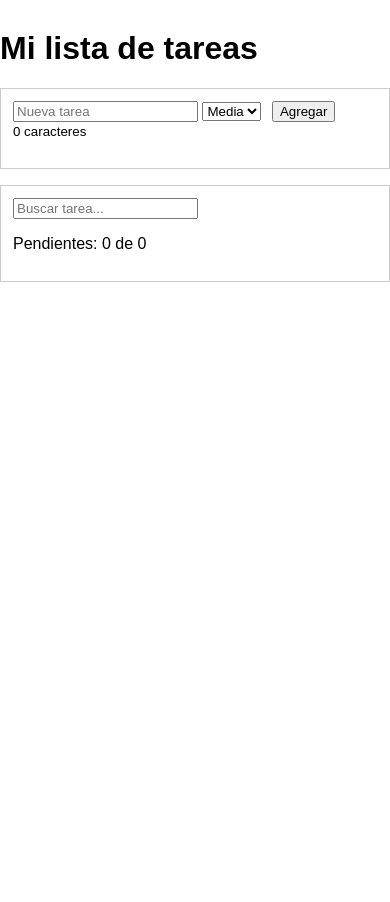
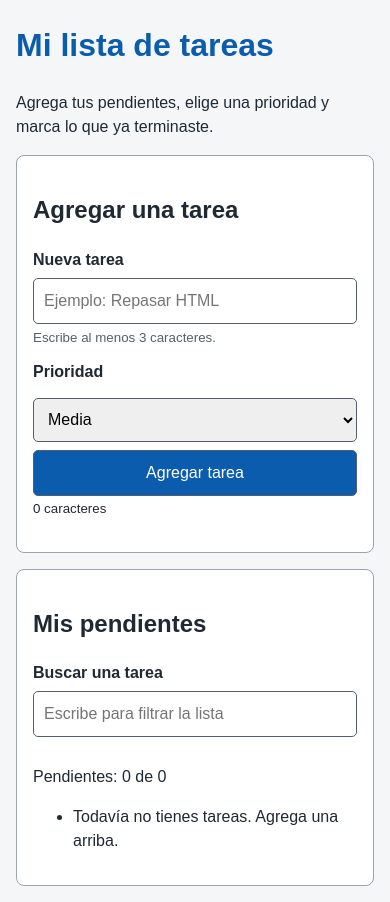
Before and after one commit to davidramosf-png/lab08-dom, a plain HTML site: page tarea/index.html in a window 390 px wide. Before the commit the page ends 844 px from the top, so only its background shows below. Drawn offline with Linux system fonts and the light colour scheme.

Commit message:
Rediseña lista de tareas con mejoras UX UI

```diff
--- a/tarea/app.js
+++ b/tarea/app.js
@@ -42,29 +42,56 @@ const resumen = document.querySelector("#resumen");
 function mostrar() {
   const filtro = buscador.value.toLowerCase();
   ul.textContent = "";
-  lista.items.forEach((t) => {
-    if (!t.texto.toLowerCase().includes(filtro)) return;
+  const tareasVisibles = lista.items.filter((t) => t.texto.toLowerCase().includes(filtro));
+
+  tareasVisibles.forEach((t) => {
     const li = document.createElement("li");
     li.textContent = t.descripcion();
     if (t.hecha) li.classList.add("hecha");
 
     const btnMarcar = document.createElement("button");
-    btnMarcar.textContent = t.hecha ? "Desmarcar" : "Marcar";
-    btnMarcar.addEventListener("click", () => { t.alternar(); mostrar(); });
+    btnMarcar.textContent = t.hecha ? "Reabrir" : "Completar";
+    btnMarcar.classList.add("secundario");
+    btnMarcar.setAttribute("aria-label", (t.hecha ? "Reabrir: " : "Completar: ") + t.texto);
+    btnMarcar.addEventListener("click", () => {
+      t.alternar();
+      mensaje.textContent = t.hecha ? "Tarea completada." : "Tarea reabierta.";
+      mostrar();
+    });
 
     const btnBorrar = document.createElement("button");
-    btnBorrar.textContent = "Borrar";
-    btnBorrar.addEventListener("click", () => { lista.eliminar(t); mostrar(); });
+    btnBorrar.textContent = "Eliminar";
+    btnBorrar.classList.add("secundario");
+    btnBorrar.setAttribute("aria-label", "Eliminar: " + t.texto);
+    btnBorrar.addEventListener("click", () => {
+      const confirmar = window.confirm("¿Quieres eliminar la tarea «" + t.texto + "»?");
+      if (confirmar) {
+        lista.eliminar(t);
+        mensaje.textContent = "Tarea eliminada.";
+        mostrar();
+      }
+    });
 
     li.appendChild(btnMarcar);
     li.appendChild(btnBorrar);
     ul.appendChild(li);
   });
+
+  if (tareasVisibles.length === 0) {
+    const liVacio = document.createElement("li");
+    liVacio.textContent = lista.items.length === 0 ? "Todavía no tienes tareas. Agrega una arriba." : "No se encontraron tareas.";
+    ul.appendChild(liVacio);
+  }
+
   resumen.textContent = "Pendientes: " + lista.pendientes() + " de " + lista.items.length;
 }
 
 texto.addEventListener("input", () => {
   contadorLetras.textContent = texto.value.length + " caracteres";
+  if (texto.value.trim().length >= 3) {
+    mensaje.textContent = "";
+    mensaje.classList.remove("error");
+  }
 });
 
 buscador.addEventListener("input", mostrar);
@@ -73,16 +100,19 @@ formTarea.addEventListener("submit", (evento) => {
   evento.preventDefault();
   const valor = texto.value.trim();
   if (valor.length < 3) {
-    mensaje.textContent = "La tarea debe tener al menos 3 caracteres";
+    mensaje.textContent = "La tarea debe tener al menos 3 caracteres.";
     mensaje.classList.add("error");
+    texto.focus();
     return;
   }
+
   lista.agregar(new Tarea(valor, prioridad.value));
-  mensaje.textContent = "Tarea agregada";
+  mensaje.textContent = "Tarea agregada.";
   mensaje.classList.remove("error");
   formTarea.reset();
   contadorLetras.textContent = "0 caracteres";
   mostrar();
+  texto.focus();
 });
 
 mostrar();
--- a/tarea/index.html
+++ b/tarea/index.html
@@ -2,36 +2,86 @@
 <html lang="es">
 <head>
   <meta charset="UTF-8">
-<title>Tarea - Lista de tareas</title>
+  <meta name="viewport" content="width=device-width, initial-scale=1.0">
+  <title>Mi lista de tareas</title>
   <style>
-body { font-family: Arial, sans-serif; max-width: 640px; margin: 30px auto; }
-section { border: 1px solid #ccc; padding: 12px; margin-bottom: 16px; }
-.error { color: #c0392b; }
-.hecha { text-decoration: line-through; color: #888; }
-li { margin: 6px 0; }
-button { margin-left: 6px; }
+    * { box-sizing: border-box; }
+    body {
+      font-family: Arial, sans-serif;
+      max-width: 720px;
+      margin: 30px auto;
+      padding: 0 16px;
+      color: #1f2933;
+      background: #f4f6f8;
+      line-height: 1.5;
+    }
+    h1 { color: #0b5cad; }
+    section {
+      background: #fff;
+      border: 1px solid #9aa5b1;
+      border-radius: 8px;
+      padding: 20px;
+      margin-bottom: 16px;
+    }
+    label { display: block; font-weight: bold; margin-bottom: 6px; }
+    input, select, button {
+      min-height: 44px;
+      padding: 10px;
+      font: inherit;
+      border: 1px solid #52606d;
+      border-radius: 5px;
+    }
+    input { width: 100%; margin-bottom: 12px; }
+    select { margin-right: 8px; }
+    button { cursor: pointer; background: #0b5cad; color: #fff; }
+    button:hover { background: #084b8a; }
+    button.secundario { background: #fff; color: #1f2933; }
+    button.secundario:hover { background: #e9eef3; }
+    :focus-visible { outline: 3px solid #f59e0b; outline-offset: 2px; }
+    .ayuda { display: block; margin: -8px 0 12px; color: #52606d; }
+    .error { color: #b42318; font-weight: bold; }
+    .hecha { text-decoration: line-through; color: #52606d; }
+    li { margin: 10px 0; }
+    li button { margin-left: 8px; }
+    @media (max-width: 480px) {
+      body { margin: 16px auto; }
+      section { padding: 16px; }
+      form button, form select { width: 100%; margin: 8px 0 0; }
+      li button { margin: 8px 4px 0 0; }
+    }
   </style>
 </head>
 <body>
   <h1>Mi lista de tareas</h1>
-<section>
+  <p>Agrega tus pendientes, elige una prioridad y marca lo que ya terminaste.</p>
+
+  <section aria-labelledby="titulo-agregar">
+    <h2 id="titulo-agregar">Agregar una tarea</h2>
     <form id="formTarea">
-    <input id="texto" type="text" placeholder="Nueva tarea">
+      <label for="texto">Nueva tarea</label>
+      <input id="texto" type="text" placeholder="Ejemplo: Repasar HTML" minlength="3" required aria-describedby="ayudaTarea">
+      <small id="ayudaTarea" class="ayuda">Escribe al menos 3 caracteres.</small>
+
+      <label for="prioridad">Prioridad</label>
       <select id="prioridad">
         <option value="Alta">Alta</option>
         <option value="Media" selected>Media</option>
         <option value="Baja">Baja</option>
       </select>
-    <button type="submit">Agregar</button>
+      <button type="submit">Agregar tarea</button>
     </form>
     <small id="contadorLetras">0 caracteres</small>
-  <p id="mensaje"></p>
+    <p id="mensaje" role="status" aria-live="polite"></p>
   </section>
-<section>
-  <input id="buscador" type="text" placeholder="Buscar tarea...">
+
+  <section aria-labelledby="titulo-lista">
+    <h2 id="titulo-lista">Mis pendientes</h2>
+    <label for="buscador">Buscar una tarea</label>
+    <input id="buscador" type="search" placeholder="Escribe para filtrar la lista">
+    <p id="resumen" aria-live="polite"></p>
     <ul id="lista"></ul>
-  <p id="resumen"></p>
   </section>
+
   <script src="app.js"></script>
 </body>
 </html>
```
Also changed, not shown: docs/capturas/confirmar-eliminacion.png (added), docs/capturas/lighthouse-antes-77.png (added), docs/capturas/lighthouse-despues-98.png (added), docs/capturas/tarea-agregada.png (added), docs/capturas/tarea-completada.png (added), docs/capturas/tarea-eliminada.png (added), docs/capturas/tarea-reabierta.png (added), 1 other file. Lines whose indentation alone changed are shown as unchanged.
